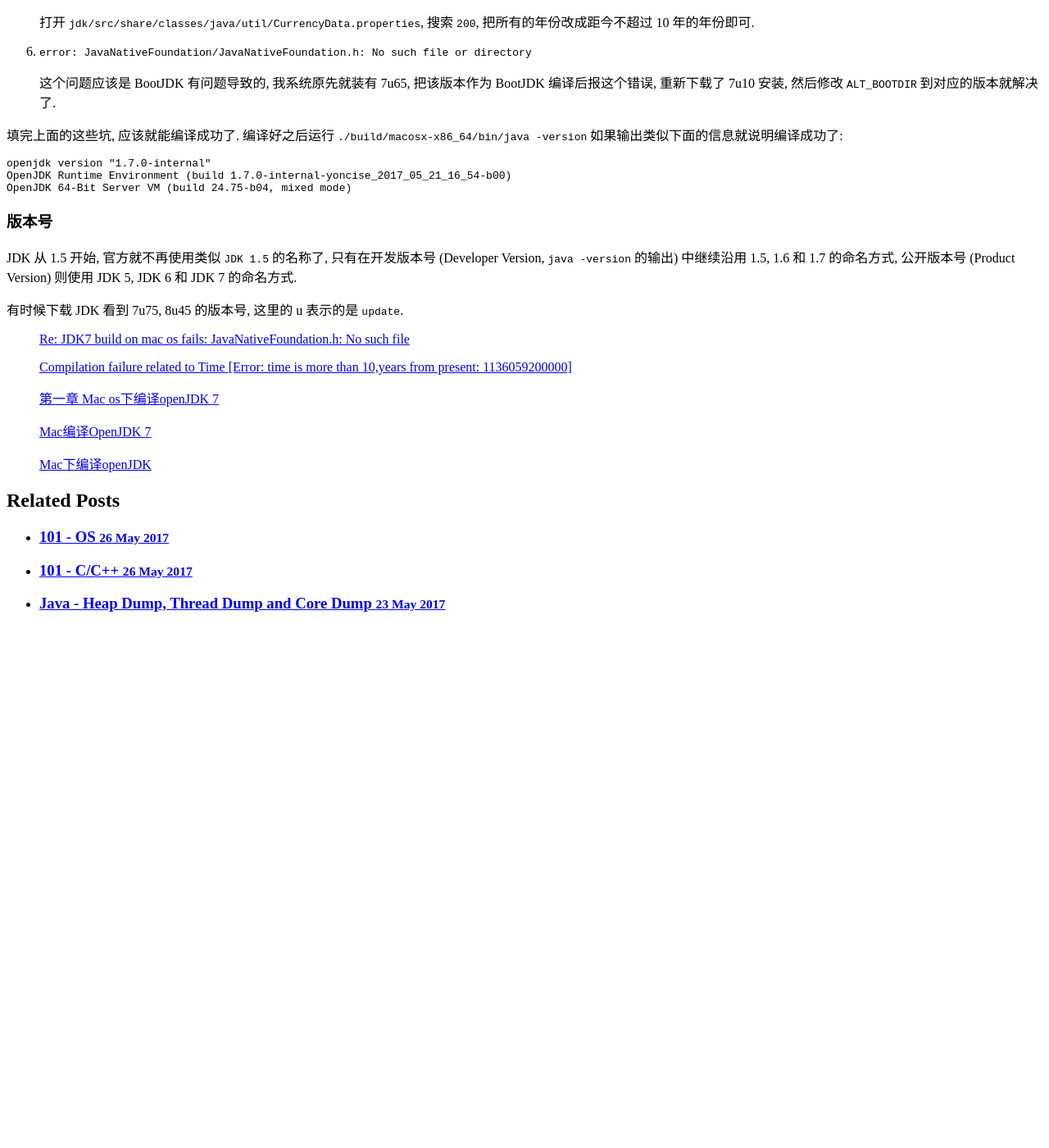
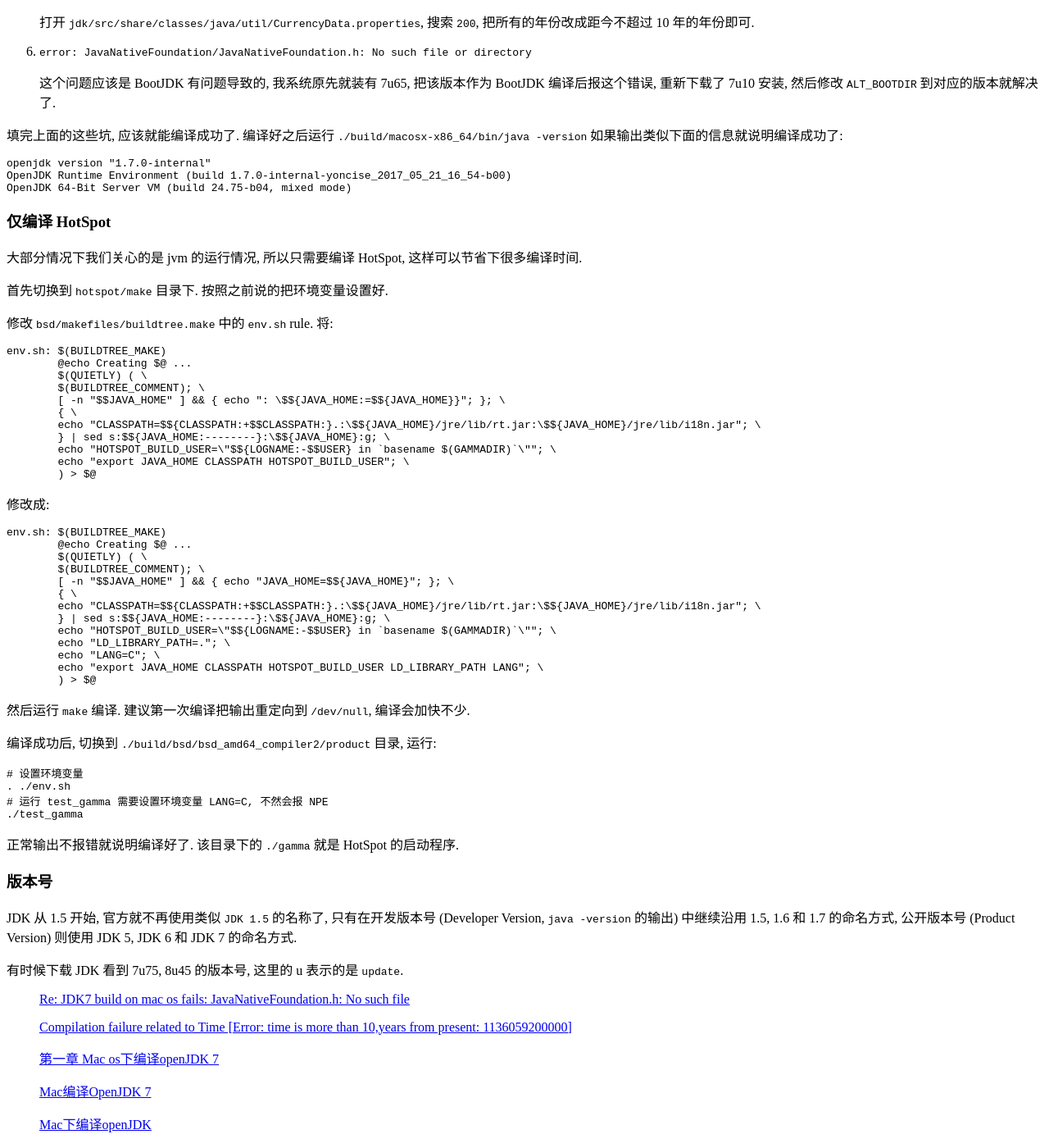
Before and after one commit to yoncise/yoncise.github.io, a Jekyll site: the page built from _posts/2017-05-21-Mac-编译-OpenJDK-7.md, in a window 1280 px wide and 1400 px high, scrolled down 2137 px. Shown: the whole window at 82% size. Built offline with Jekyll 4.4.1, drawn with Linux system fonts in a browser that asks for light colours; before the commit the page ends 2903 px from its top, so only the background shows below that.

Commit message:
build hotspot only; c++ reference

````diff
--- a/_posts/2017-05-21-Mac-编译-OpenJDK-7.md
+++ b/_posts/2017-05-21-Mac-编译-OpenJDK-7.md
@@ -149,6 +149,59 @@ OpenJDK Runtime Environment (build 1.7.0-internal-yoncise_2017_05_21_16_54-b00)
 OpenJDK 64-Bit Server VM (build 24.75-b04, mixed mode)
 ```
 
+### 仅编译 HotSpot
+
+大部分情况下我们关心的是 jvm 的运行情况, 所以只需要编译 HotSpot, 这样可以节省下很多编译时间.
+
+首先切换到 `hotspot/make` 目录下. 按照之前说的把环境变量设置好.
+
+修改 `bsd/makefiles/buildtree.make` 中的 `env.sh` rule. 将:
+
+```
+env.sh: $(BUILDTREE_MAKE)
+	@echo Creating $@ ...
+	$(QUIETLY) ( \
+	$(BUILDTREE_COMMENT); \
+	[ -n "$$JAVA_HOME" ] && { echo ": \$${JAVA_HOME:=$${JAVA_HOME}}"; }; \
+	{ \
+	echo "CLASSPATH=$${CLASSPATH:+$$CLASSPATH:}.:\$${JAVA_HOME}/jre/lib/rt.jar:\$${JAVA_HOME}/jre/lib/i18n.jar"; \
+	} | sed s:$${JAVA_HOME:--------}:\$${JAVA_HOME}:g; \
+	echo "HOTSPOT_BUILD_USER=\"$${LOGNAME:-$$USER} in `basename $(GAMMADIR)`\""; \
+	echo "export JAVA_HOME CLASSPATH HOTSPOT_BUILD_USER"; \
+	) > $@
+```
+
+修改成:
+
+```
+env.sh: $(BUILDTREE_MAKE)
+	@echo Creating $@ ...
+	$(QUIETLY) ( \
+	$(BUILDTREE_COMMENT); \
+	[ -n "$$JAVA_HOME" ] && { echo "JAVA_HOME=$${JAVA_HOME}"; }; \
+	{ \
+	echo "CLASSPATH=$${CLASSPATH:+$$CLASSPATH:}.:\$${JAVA_HOME}/jre/lib/rt.jar:\$${JAVA_HOME}/jre/lib/i18n.jar"; \
+	} | sed s:$${JAVA_HOME:--------}:\$${JAVA_HOME}:g; \
+	echo "HOTSPOT_BUILD_USER=\"$${LOGNAME:-$$USER} in `basename $(GAMMADIR)`\""; \
+	echo "LD_LIBRARY_PATH=."; \
+	echo "LANG=C"; \
+	echo "export JAVA_HOME CLASSPATH HOTSPOT_BUILD_USER LD_LIBRARY_PATH LANG"; \
+	) > $@
+```
+
+然后运行 `make` 编译. 建议第一次编译把输出重定向到 `/dev/null`, 编译会加快不少.
+
+编译成功后, 切换到 `./build/bsd/bsd_amd64_compiler2/product` 目录, 运行:
+
+```
+# 设置环境变量
+. ./env.sh
+# 运行 test_gamma 需要设置环境变量 LANG=C, 不然会报 NPE
+./test_gamma
+```
+
+正常输出不报错就说明编译好了. 该目录下的 `./gamma` 就是 HotSpot 的启动程序.
+
 ### 版本号
 
 JDK 从 1.5 开始, 官方就不再使用类似 `JDK 1.5` 的名称了,
````
Also changed, not shown: _posts/2017-05-26-101-C-CXX.md (+16 -5 lines).
